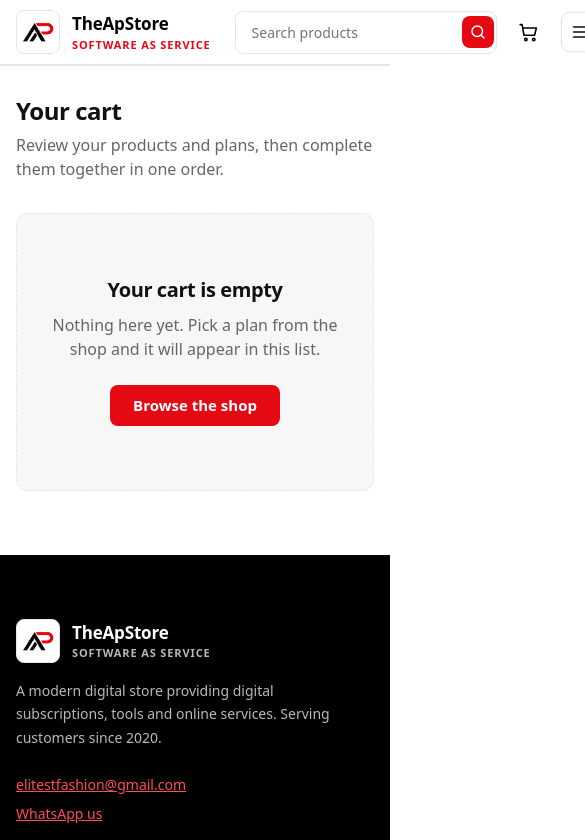
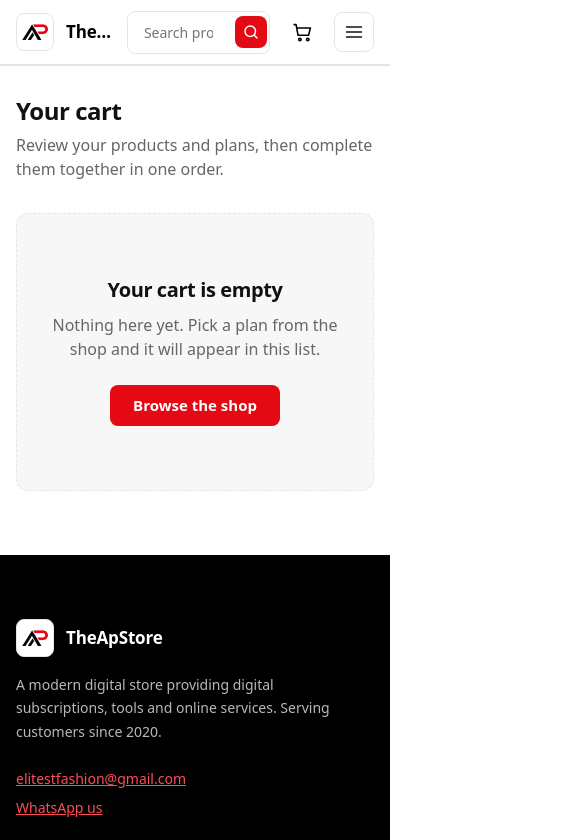
Before and after one commit to M-Umair-Dev/theapstore, a Next.js app: page /cart in a window 390 px wide. Shown: the top 840 px of the page, 585 px wide, since content can reach past the window. Built offline with nearby package versions, Linux system fonts and the light colour scheme.

Commit message:
Responsiveness ser

```diff
--- a/app/admin.css
+++ b/app/admin.css
@@ -98,6 +98,7 @@
 
 .admin-head {
   display: flex;
+  flex-wrap: wrap;
   align-items: flex-end;
   justify-content: space-between;
   gap: var(--space-5);
@@ -431,6 +432,7 @@
 
 .repeat-head {
   display: flex;
+  flex-wrap: wrap;
   align-items: center;
   justify-content: space-between;
   gap: var(--space-4);
--- a/app/ui.css
+++ b/app/ui.css
@@ -168,7 +168,9 @@
   display: flex;
   align-items: center;
   gap: var(--space-3);
-  flex-shrink: 0;
+  /* Was flex-shrink: 0, which is what pushed the header row past the viewport
+     on a 320px phone. The mark itself still cannot shrink. */
+  min-width: 0;
 }
 
 /* The brand mark. White plate so the same artwork works on the white header
@@ -198,6 +200,15 @@
   font-weight: 800;
   color: var(--black);
   letter-spacing: -0.01em;
+  /* The brand text is the flexible half of the logo: it truncates rather than
+     pushing the header wider than a 320px screen. */
+  overflow: hidden;
+  text-overflow: ellipsis;
+  white-space: nowrap;
+}
+
+.logo > span:last-child {
+  min-width: 0;
 }
 
 .logo-sub {
@@ -207,6 +218,9 @@
   letter-spacing: 0.08em;
   text-transform: uppercase;
   color: var(--primary);
+  overflow: hidden;
+  text-overflow: ellipsis;
+  white-space: nowrap;
 }
 
 .nav {
@@ -244,7 +258,9 @@
   display: flex;
   align-items: center;
   gap: var(--space-4);
-  flex-shrink: 0;
+  /* Allowed to shrink. With flex-shrink: 0 the row could not fit at 320px and
+     the page scrolled sideways. */
+  min-width: 0;
 }
 
 /* ---------- Product search ---------- */
@@ -252,6 +268,9 @@
 .search-box {
   position: relative;
   max-width: 240px;
+  /* A flex item defaults to min-width: auto, which refuses to shrink below its
+     content and pushes the header wider than the screen. */
+  min-width: 0;
 }
 
 .search-form {
@@ -2137,6 +2156,42 @@
   }
 }
 
+/* ---------- Long content ---------- */
+
+/* Names, references and emails are admin-entered, so any of them can be one
+   unbroken string. Without this a single long product name widens the page. */
+.pd-title,
+.card-title,
+.cart-title,
+.cat-name,
+.cat-desc,
+.search-hit-name,
+.receipt-modal-head {
+  overflow-wrap: anywhere;
+}
+
+/* Never let an image or a table stretch its container. */
+.table-wrap {
+  max-width: 100%;
+}
+
+/* 320–430px: the tagline is the first thing to go. Keeping it would leave the
+   search field too narrow to type in. */
+@media (max-width: 430px) {
+  .logo-sub {
+    display: none;
+  }
+
+  .logo-art {
+    width: 38px;
+    height: 38px;
+  }
+
+  .header-inner {
+    gap: var(--space-3);
+  }
+}
+
 /* ---------- Finish ---------- */
 
 /* Headings break evenly, body copy avoids a lone trailing word. Both are
```
